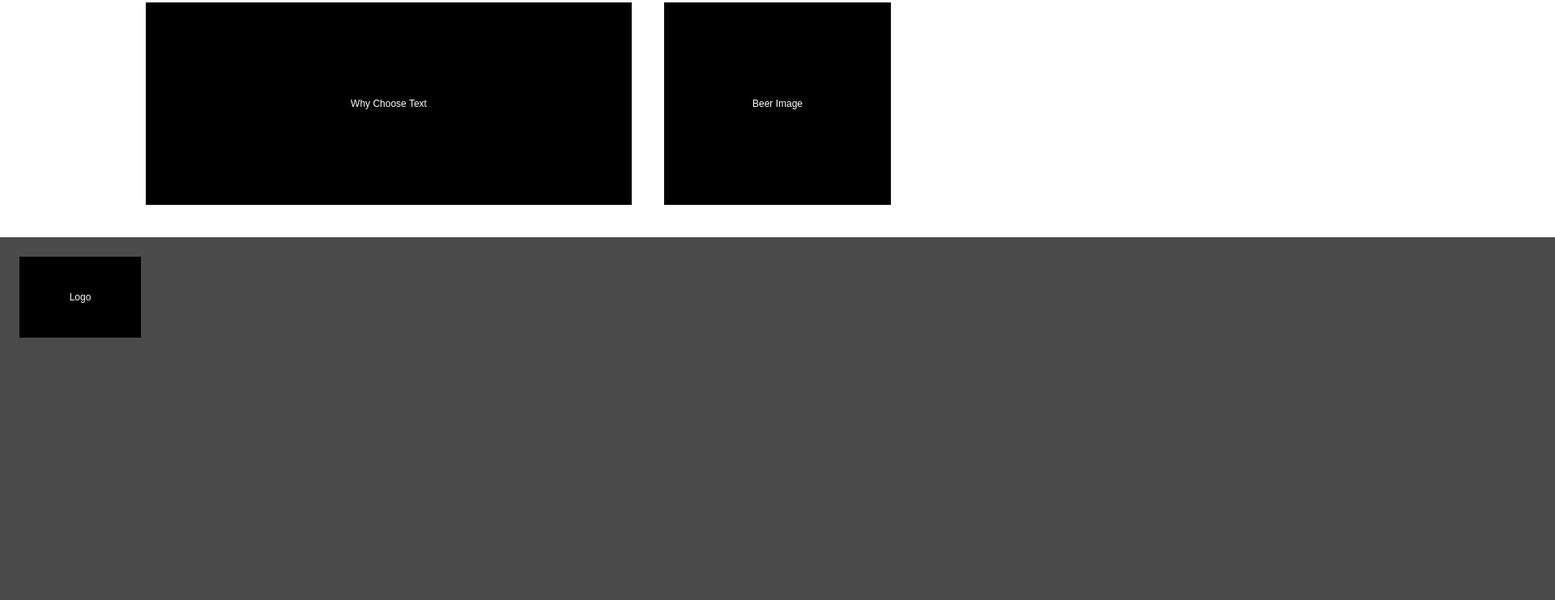
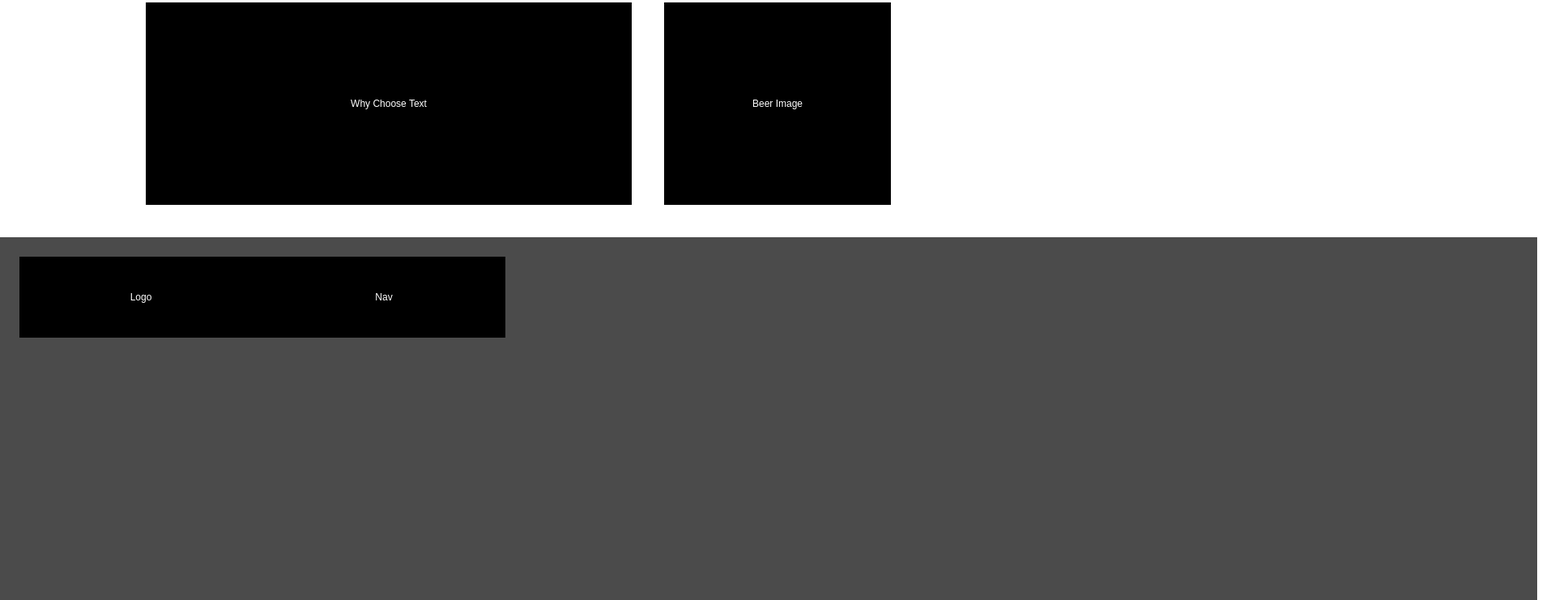
Before and after one commit to MattTenuta/Tenuta_m_Hansen_E_Scaffold_HW, a plain HTML site: page index.html in a window 1280 px wide. Shown: the part 1328-2069 px from the top of the page at 81% size, 1920 px wide, since content can reach past the window. Drawn offline with Linux system fonts and the light colour scheme.

Commit message:
final fixes

```diff
--- a/css/main.css
+++ b/css/main.css
@@ -125,7 +125,7 @@ a:hover, a:active {
 
  #footer {
      background-color: rgb(75, 75, 75);
-     width: 9999px;
+     width: 1850px;
      height: 400px;
      padding: 2em;
  }
@@ -134,7 +134,7 @@ a:hover, a:active {
      background-color: #000;
      float: left;
      height: 100px;
-     width: 150px;
+     width: 300px;
      text-align: center;
  }
 
--- a/index.html
+++ b/index.html
@@ -68,8 +68,8 @@ Users will encounter this page after landing page -->
     </div><!--end siteContainer-->
 
     <footer id="footer">
-        <div class="footerLogo"><p>Logo</p></div>
-        <div class="footerNav"><p>Nav</p></div>
+        <div class="footerLogo"><p>Logo</p>
+        <p class="footerNav">Nav</p></div>
     </footer>
 
 </body>
```
Also changed, not shown: includes/about_page_design.PNG (added), includes/landing_page_design.PNG (added).
